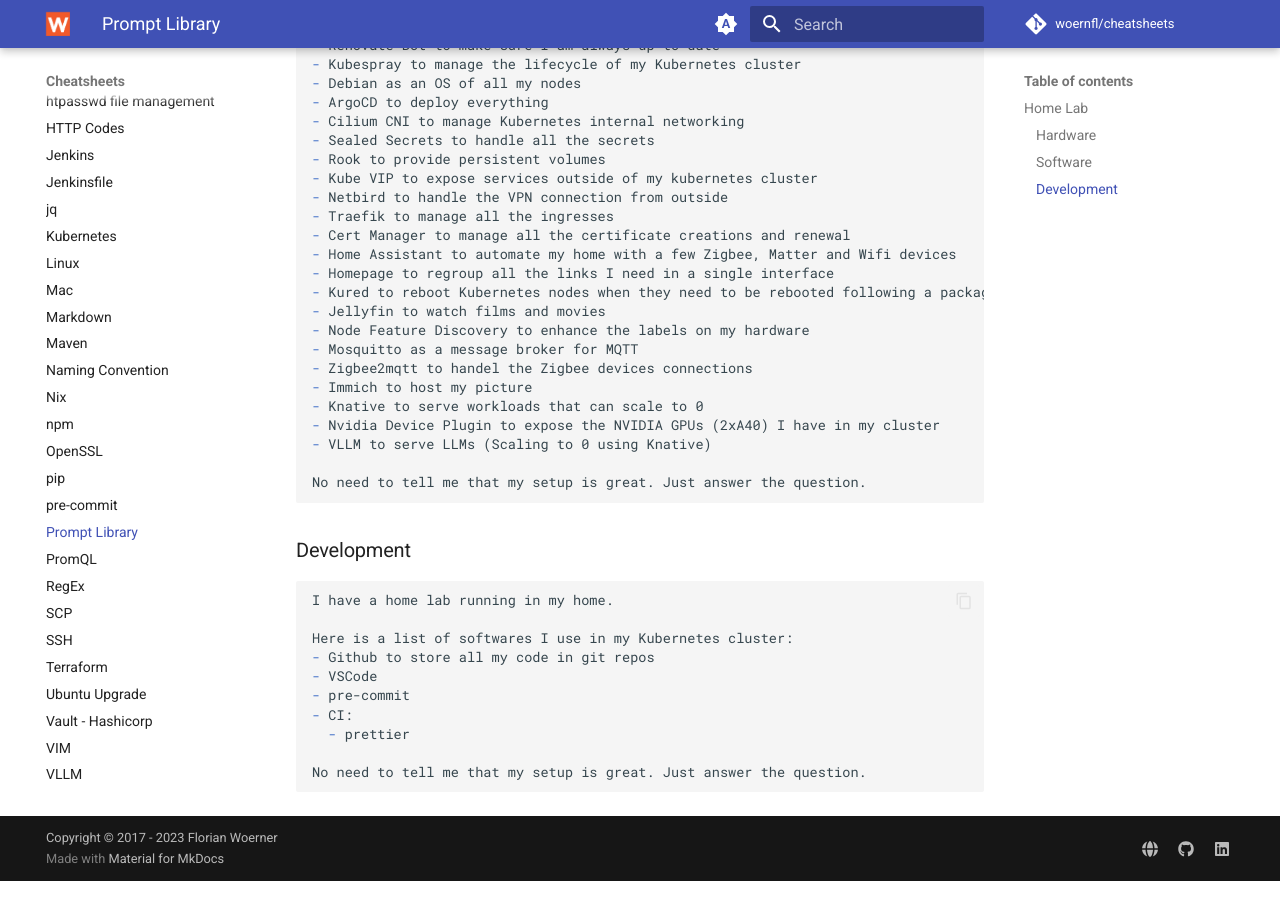
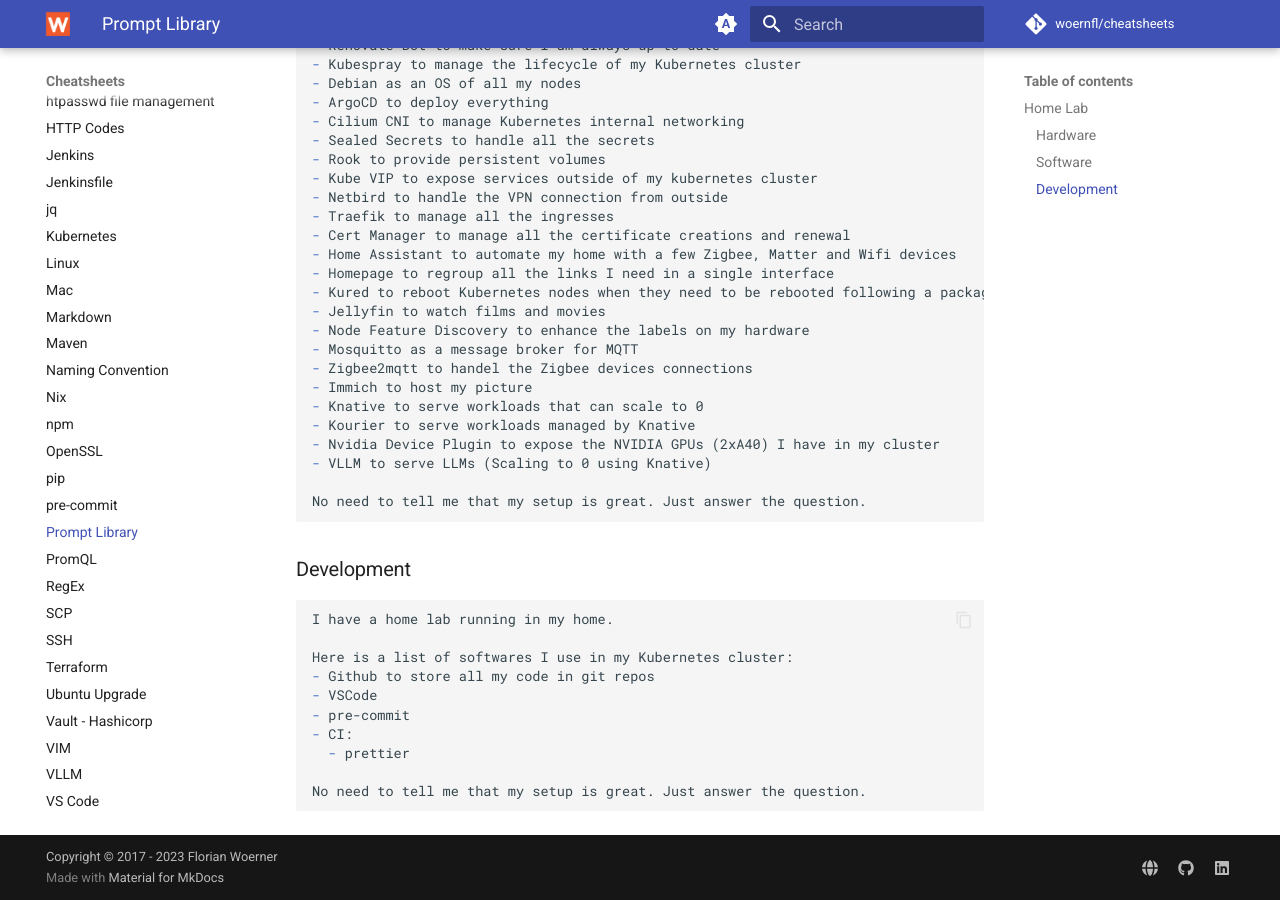
Before and after one commit to woernfl/cheatsheets, an MkDocs documentation site: the page built from docs/prompt-library.md, in a window 1280 px wide and 900 px high, scrolled down 636 px. Built offline with MkDocs 1.6.1 and Material for MkDocs 9.7.7, drawn with Linux system fonts in a browser that asks for light colours; comment, search, counter and statistics services are not loaded.

Commit message:
Add Kourier to the prompt library setup (#288)

```diff
--- a/docs/prompt-library.md
+++ b/docs/prompt-library.md
@@ -45,6 +45,7 @@
 - Zigbee2mqtt to handel the Zigbee devices connections
 - Immich to host my picture
 - Knative to serve workloads that can scale to 0
+- Kourier to serve workloads managed by Knative
 - Nvidia Device Plugin to expose the NVIDIA GPUs (2xA40) I have in my cluster
 - VLLM to serve LLMs (Scaling to 0 using Knative)
 
```
